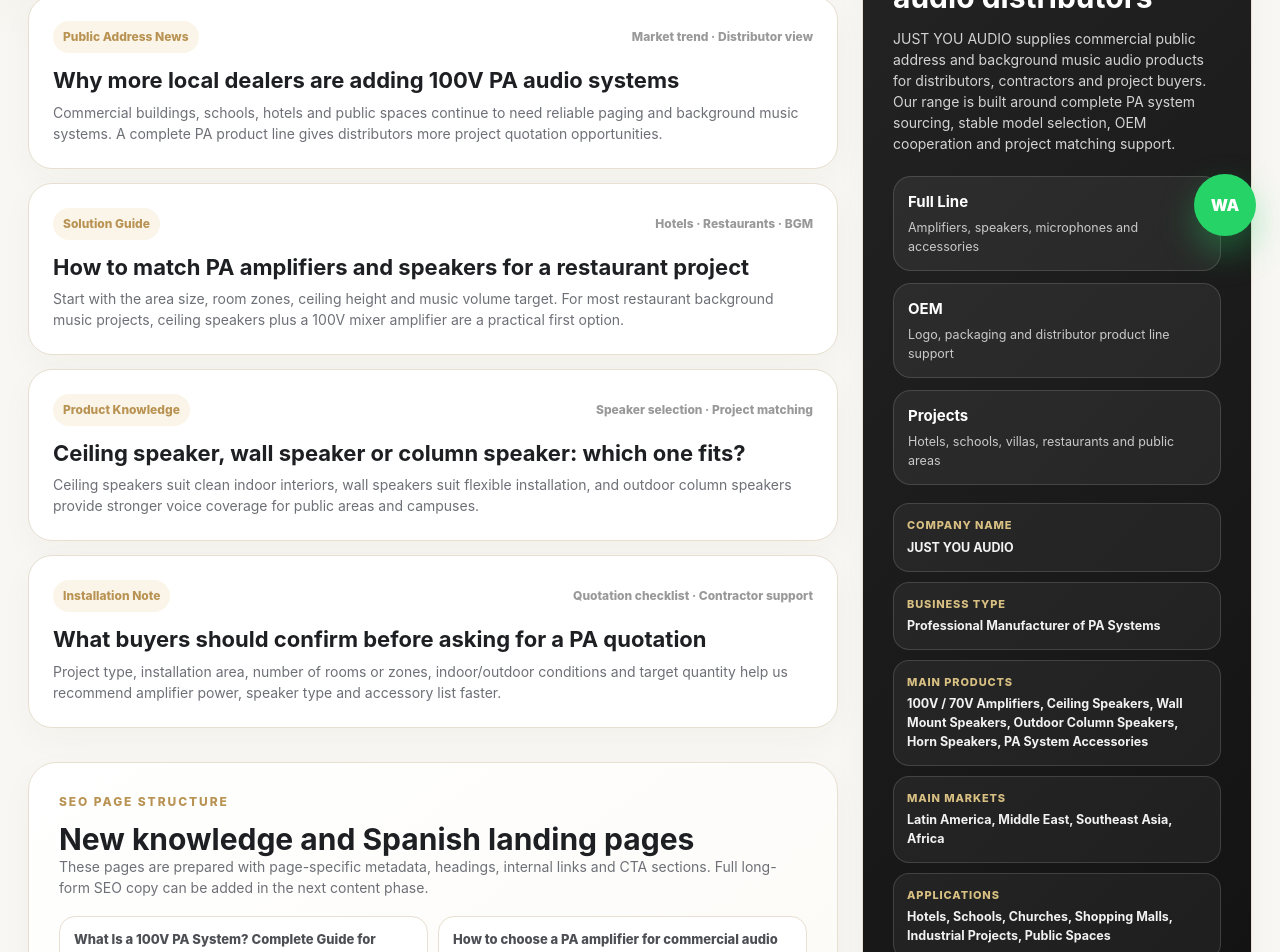
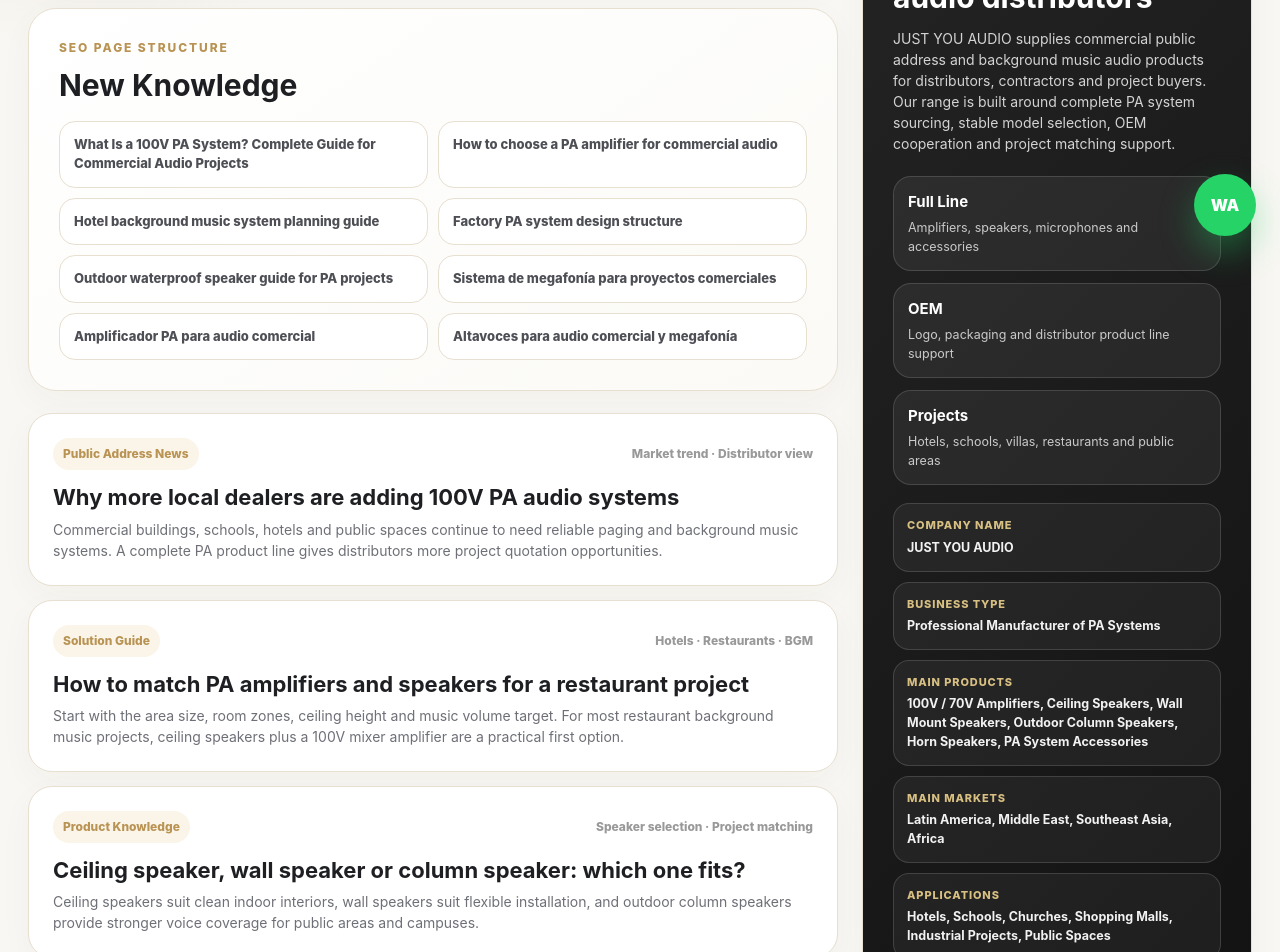
Before and after one commit to 0421eva123/just-you-audio-website, a Next.js app: page /knowledge in a window 1280 px wide. Shown: the part 540-1492 px from the top of the page. Built offline with nearby package versions, Linux system fonts and the light colour scheme.

Commit message:
Update knowledge page section heading

```diff
--- a/app/knowledge/page.tsx
+++ b/app/knowledge/page.tsx
@@ -189,6 +189,20 @@ export default function KnowledgePage() {
               <a href="/catalog">Get Catalog & Distributor Price</a>
             </div>
 
+            <section className="solution-board">
+              <div>
+                <div className="label">SEO Page Structure</div>
+                <h2>New Knowledge</h2>
+              </div>
+              <div className="topic-grid route-grid">
+                {[...englishKnowledgePages, ...spanishLandingPages].map((page) => (
+                  <a href={page.route} key={page.route}>
+                    {page.h1}
+                  </a>
+                ))}
+              </div>
+            </section>
+
             <div className="post-list">
               {boardPosts.map((post) => (
                 <article className="post-card" key={post.title}>
@@ -201,25 +215,6 @@ export default function KnowledgePage() {
                 </article>
               ))}
             </div>
-
-            <section className="solution-board">
-              <div>
-                <div className="label">SEO Page Structure</div>
-                <h2>New knowledge and Spanish landing pages</h2>
-                <p>
-                  These pages are prepared with page-specific metadata, headings,
-                  internal links and CTA sections. Full long-form SEO copy can be
-                  added in the next content phase.
-                </p>
-              </div>
-              <div className="topic-grid route-grid">
-                {[...englishKnowledgePages, ...spanishLandingPages].map((page) => (
-                  <a href={page.route} key={page.route}>
-                    {page.h1}
-                  </a>
-                ))}
-              </div>
-            </section>
 
             <section className="qa-board">
               <div className="knowledge-section-head compact">
```
